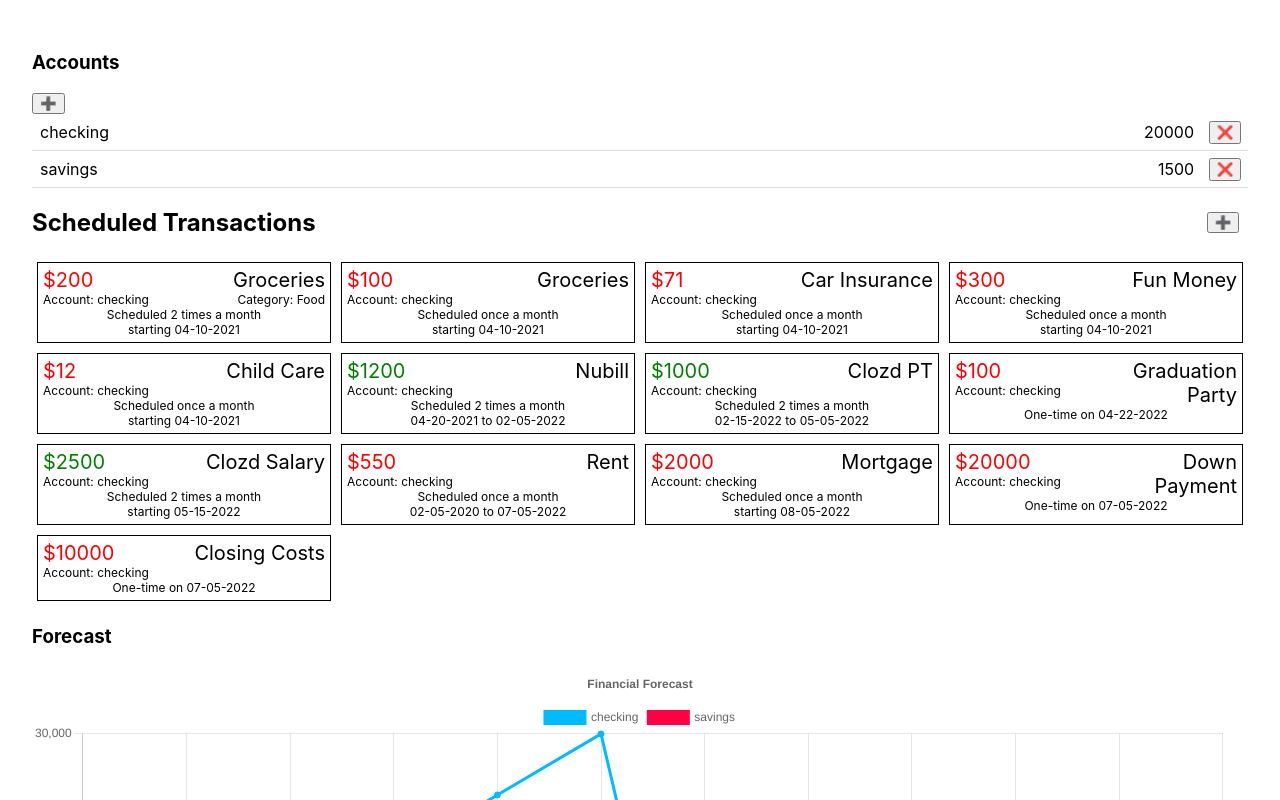
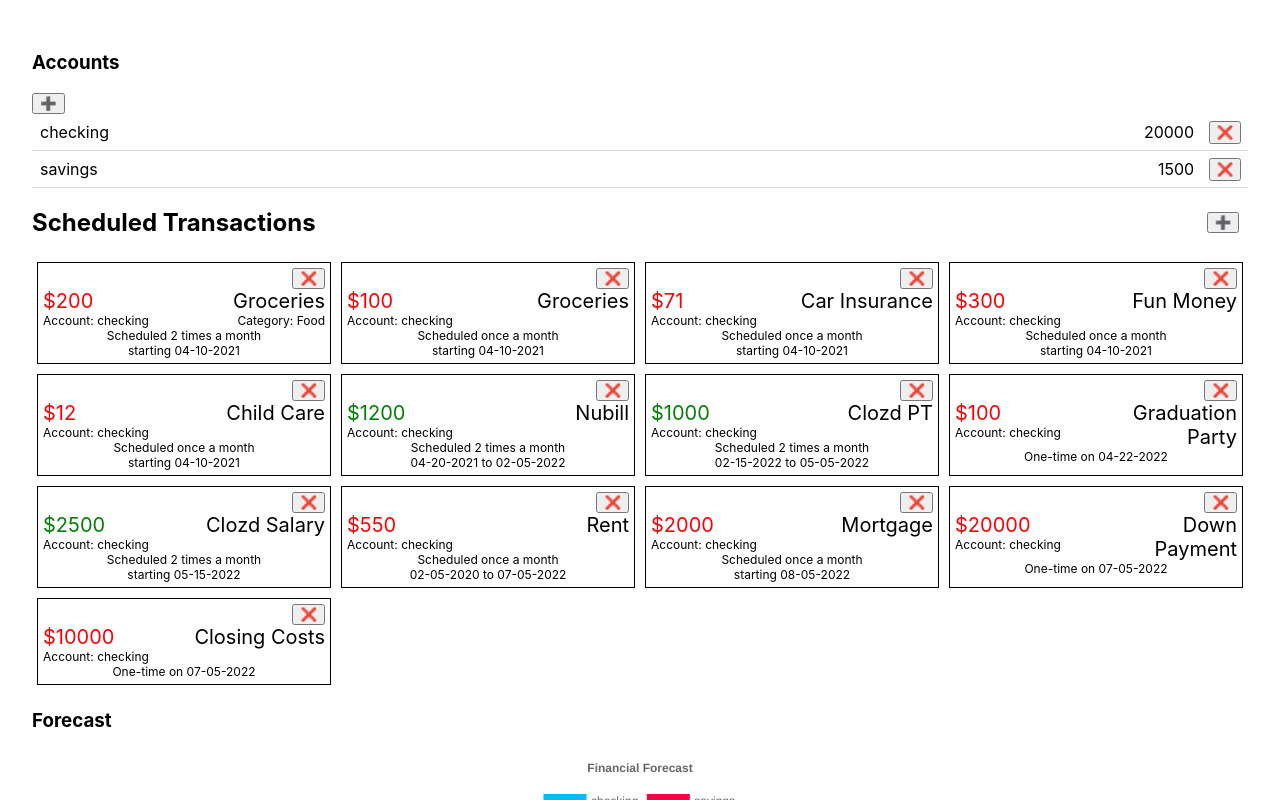
Before and after one commit to amj311/hoard-concept, a React (Create React App) app: page / in a window 1280 px wide. Shown: the top 800 px of the page. Built offline with nearby package versions, Linux system fonts and the light colour scheme.

Commit message:
Add ability to delete scheduled transactions

```diff
--- a/package.json
+++ b/package.json
@@ -9,6 +9,7 @@
     "antd": "^4.18.7",
     "chart.js": "^3.7.1",
     "moment": "^2.29.1",
+    "nanoid": "^3.3.1",
     "react": "^17.0.2",
     "react-chartjs-2": "^4.0.1",
     "react-dom": "^17.0.2",
--- a/src/components/TransactionList.css
+++ b/src/components/TransactionList.css
@@ -10,6 +10,7 @@
 }
 
 .transaction-details {
+  width: 100%;
   display: grid;
   grid-template-columns: 1fr 1fr;
 }
@@ -59,3 +60,7 @@
 .schedule-transaction-button {
   margin: auto;
 }
+
+.delete-transaction-button {
+  float: right;
+}
--- a/src/components/TransactionList.js
+++ b/src/components/TransactionList.js
@@ -8,6 +8,10 @@ const TransactionList = (props) => {
   const [transactions, setTransactions] = useContext(globalContext).scheduled;
   const [categories, setCategories] = useContext(globalContext).categories;
   const [createTransaction, setCreateTransaction] = useState(false);
+
+  const removeScheduledTransaction = (id) => {
+    setTransactions(transactions.filter((transaction) => transaction.id !== id));
+  };
 
   return (
     <div>
@@ -29,6 +33,7 @@ const TransactionList = (props) => {
           }
           return (
             <div key={idx} className='transaction'>
+              <button className='delete-transaction-button' onClick={()=>removeScheduledTransaction(transaction.id)}>❌</button>
               <div className='transaction-details'>
                 <div className='transaction-left'>
                   {transaction.template.amount < 0 ?
--- a/src/core/models.js
+++ b/src/core/models.js
@@ -1,6 +1,7 @@
 const moment = require("moment");
 const { MONTHS } = require("./constants");
 const { newMoment } = require("./dateUtils");
+const idGenerator = require("../util/idGenerator");
 
 class Account {
     constructor(id,balance) {
@@ -143,6 +144,7 @@ class TransactionSchedule {
     constructor(template,schedule) {
         this.schedule = schedule;
         this.template = template;
+        this.id = idGenerator();
     }
 }
 
--- /dev/null
+++ b/src/util/idGenerator.js
@@ -0,0 +1,5 @@
+const { nanoid } = require('nanoid');
+
+const idGenerator = () => nanoid();
+
+module.exports = idGenerator;
```
Also changed, not shown: 1 other file (tests, documents, lock files or other folders).
